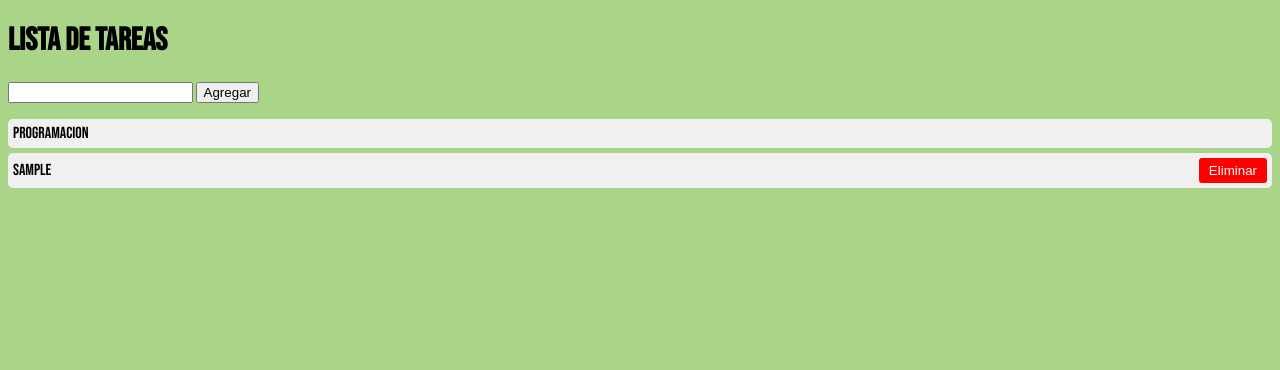
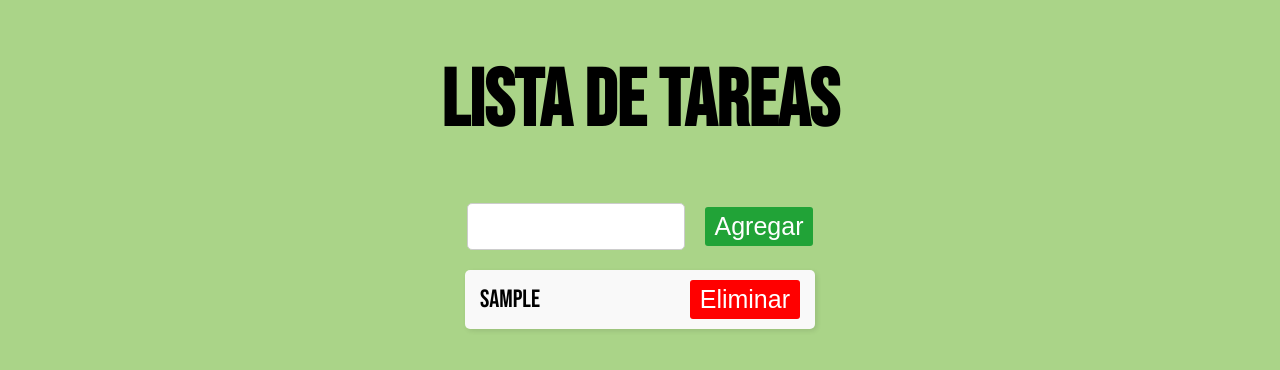
Before and after one commit to FranciscoVG410/WEB_Virtual, a plain HTML site: page js/index.html in a window 1280 px wide. Both pictures are taken after typing "Sample" into the empty fields and a click on the button "Agregar". Drawn offline with Linux system fonts and the light colour scheme.

Commit message:
ps asi mero
duroduro

```diff
--- a/js/index.html
+++ b/js/index.html
@@ -11,14 +11,12 @@
 </head>
 <body>
     <h1>Lista de tareas</h1>
-
     <div class="container">
         <input  id="tarea" type="text" name="tarea">
         <button id="agregar">Agregar</button>
     </div>
 
     <ul id="lista_tareas">
-        <li>Programacion</li>
     </ul>
     <script type="text/javascript" src="scriptTreas.js"></script>
 </body>
--- a/js/scriptTreas.js
+++ b/js/scriptTreas.js
@@ -7,7 +7,7 @@ boton.onclick = function () {
 
 function agregarTarea() {
     let campo = document.getElementById("tarea");
-    let tarea = campo.value.trim(); // Elimina espacios en blanco
+    let tarea = campo.value.trim();
 
     if (tarea === "") {
         alert("El campo está vacío");
@@ -35,5 +35,5 @@ function agregarTarea() {
     li.appendChild(botonEliminar);
     lista.appendChild(li);
 
-    campo.value = ""; // Limpia el campo de entrada
+    campo.value = ""
 }
--- a/js/style.css
+++ b/js/style.css
@@ -3,6 +3,12 @@ body{
     font-family: "Bebas Neue", sans-serif;
     font-style: normal;
 }
+
+h1{
+    text-align: center;
+    font-size: 80px;
+}
+
 ul {
     list-style-type: none;
     padding: 0;
@@ -23,6 +29,21 @@ li {
     color: gray;
 }
 
+#agregar{
+    background: #21a337;
+    color: white;
+    border: none;
+    padding: 5px 10px;
+    margin-left: 10px;
+    cursor: pointer;
+    border-radius: 3px;
+    font-size: 25px;
+}
+
+#tarea{
+    font-size: 25px;
+}
+
 .eliminar {
     background: red;
     color: white;
@@ -31,8 +52,47 @@ li {
     margin-left: 10px;
     cursor: pointer;
     border-radius: 3px;
+    font-size: 25px;
 }
 
 .eliminar:hover {
     background: darkred;
 }
+
+.container{
+    display: flex;
+    gap: 10px;
+    align-items: center;
+    justify-content: center;
+    margin-bottom: 15px;
+}
+
+#lista_tareas {
+    width: 40%;
+    max-width: 400px;
+    margin: 0 auto;
+    padding: 0;
+    list-style: none;
+    display: flex;
+    flex-direction: column;
+    align-items: center;
+}
+
+#lista_tareas li {
+    font-size: 25px;
+    width: 80%;
+    display: flex;
+    justify-content: space-between;
+    align-items: center;
+    padding: 10px 15px;
+    background: #f9f9f9;
+    margin: 5px 0;
+    border-radius: 5px;
+    box-shadow: 2px 2px 5px rgba(0, 0, 0, 0.1);
+}
+
+.container input {
+    width: 200px;
+    padding: 8px;
+    border: 1px solid #ccc;
+    border-radius: 5px;
```
